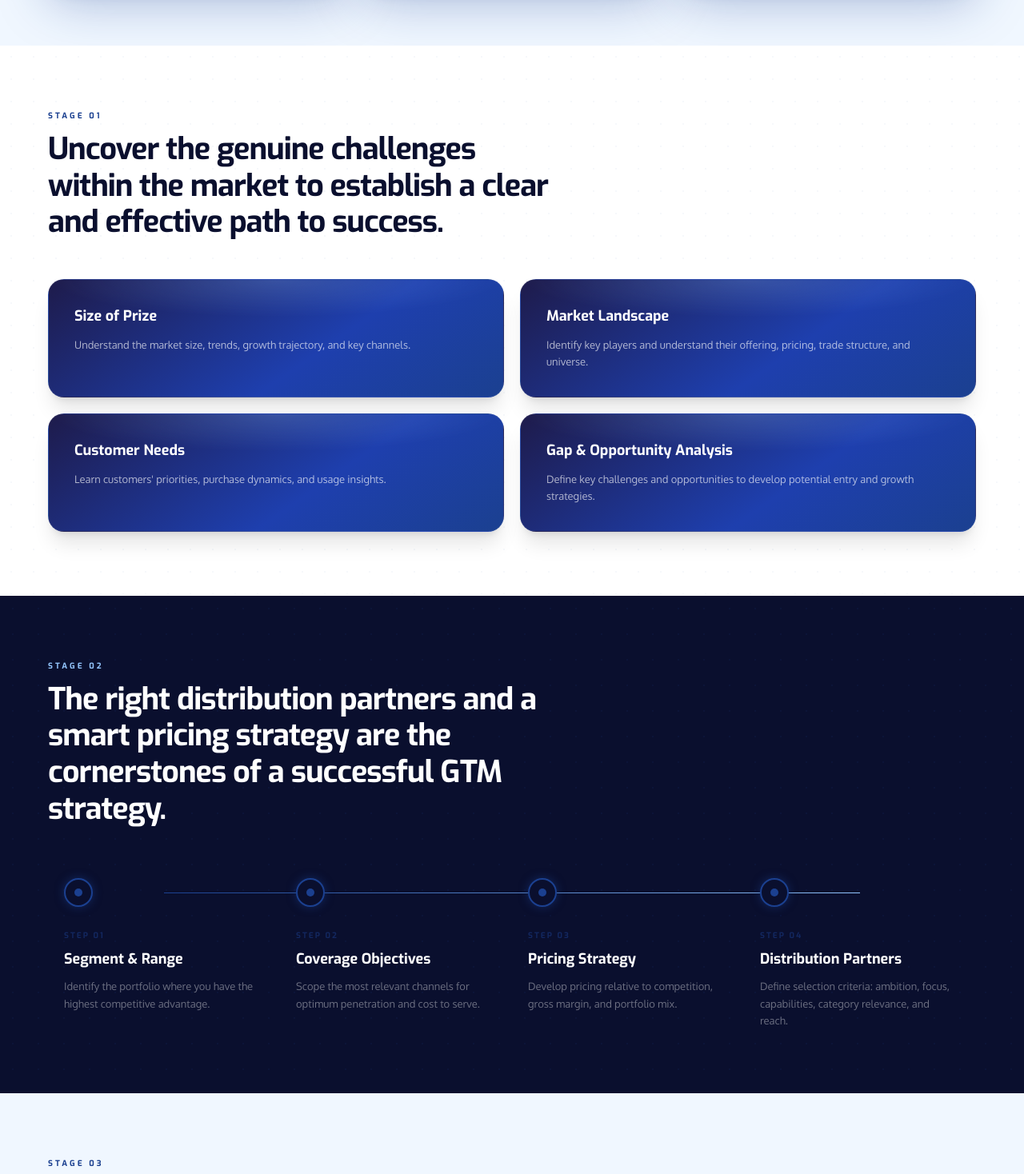
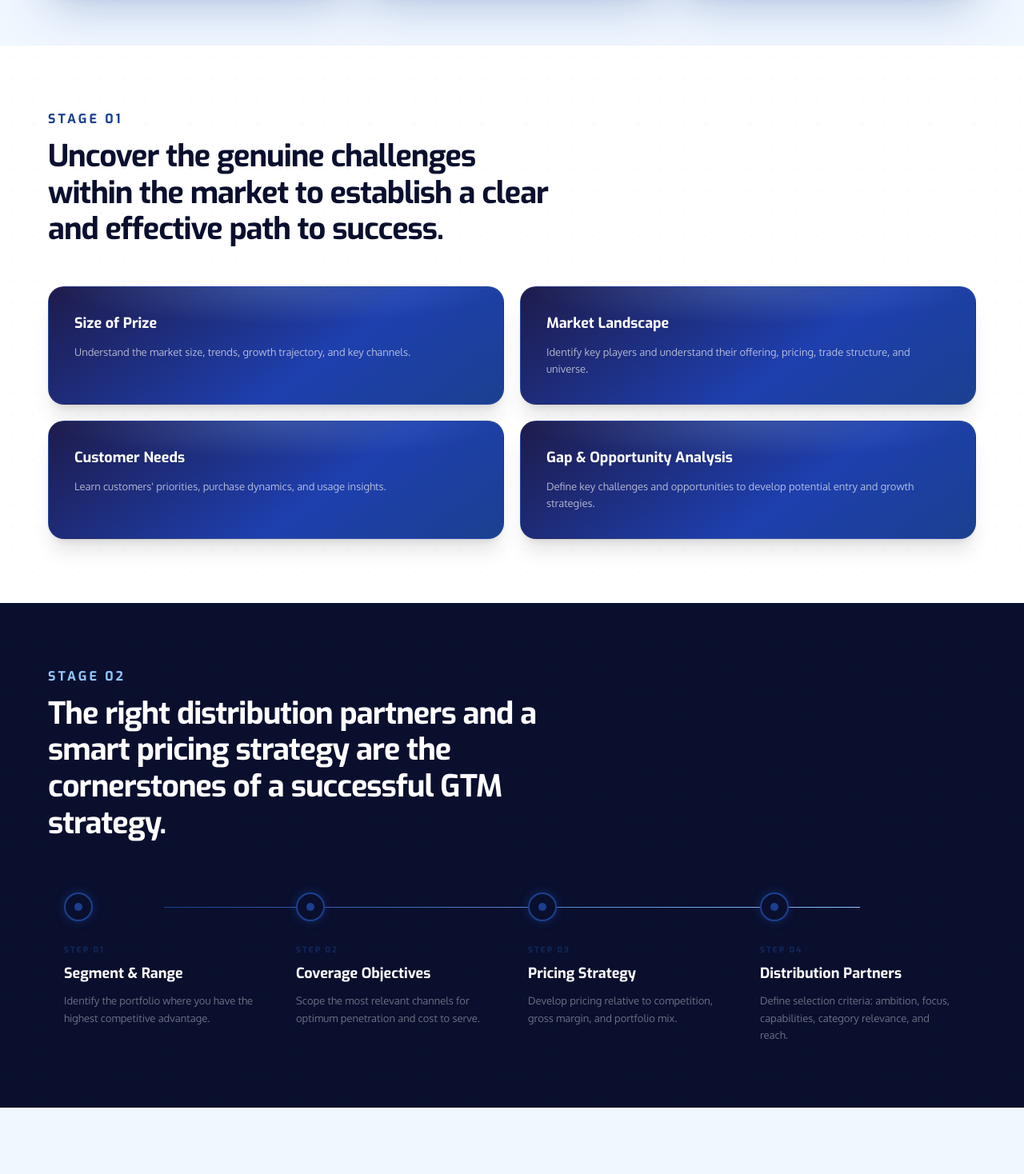
Before and after one commit to MosaabGaber/FOODCLOUD, a React (Vite) app: page /gtm-advisory in a window 1280 px wide. Shown: the part 1000-2468 px from the top of the page at 80% size. Built offline with nearby package versions, Linux system fonts and the light colour scheme.

Commit message:
increase stage label size

```diff
--- a/src/pages/GTMAdvisory.tsx
+++ b/src/pages/GTMAdvisory.tsx
@@ -158,7 +158,7 @@ export default function GTMAdvisory({ onOpenContact }: GTMAdvisoryProps) {
           }}
         />
         <div className="max-w-7xl mx-auto relative z-16">
-          <span className="font-display font-bold text-[10px] text-[#1B4090] tracking-[3px] uppercase mb-3 block">
+          <span className="font-display font-bold text-[16px] text-[#1B4090] tracking-[3px] uppercase mb-3 block">
             STAGE 01
           </span>
           <h2 className="font-display font-bold text-3xl md:text-[38px] text-[#0A0F2E] max-w-[640px] tracking-[-1px] mb-12">
@@ -206,7 +206,7 @@ export default function GTMAdvisory({ onOpenContact }: GTMAdvisoryProps) {
           }}
         />
         <div className="max-w-7xl mx-auto relative z-10">
-          <span className="font-display font-bold text-[10px] text-[#93C5FD] tracking-[3px] uppercase mb-3 block">
+          <span className="font-display font-bold text-[16px] text-[#93C5FD] tracking-[3px] uppercase mb-3 block">
             STAGE 02
           </span>
           <h2 className="font-display font-bold text-3xl md:text-[38px] text-white max-w-[680px] tracking-tight mb-16">
@@ -280,7 +280,7 @@ export default function GTMAdvisory({ onOpenContact }: GTMAdvisoryProps) {
       {/* MARKET READINESS DEEP DIVE */}
       <section className="bg-[#F0F7FF] py-[80px] px-6 md:px-[60px]">
         <div className="max-w-7xl mx-auto">
-          <span className="font-display font-bold text-[10px] text-[#1B4090] tracking-[3px] uppercase mb-3 block">
+          <span className="font-display font-bold text-[16px] text-[#1B4090] tracking-[3px] uppercase mb-3 block">
             STAGE 03
           </span>
           <h2 className="font-display font-bold text-3xl md:text-[38px] text-[#0A0F2E] tracking-tight mb-12">
```
